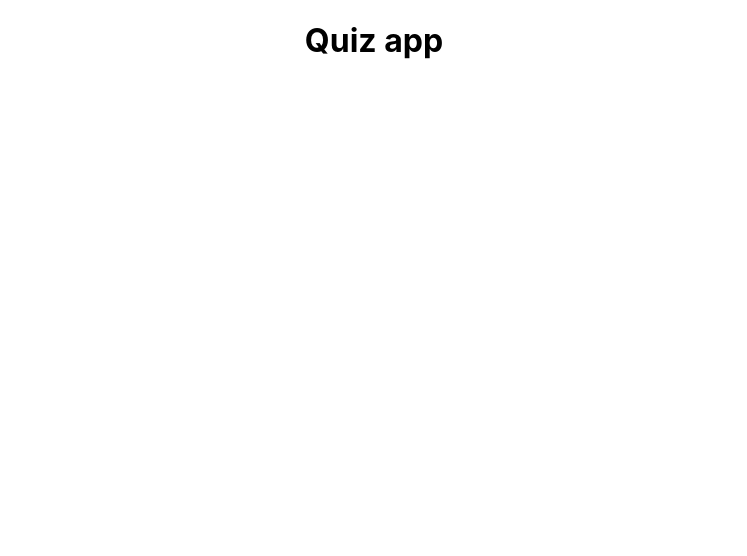
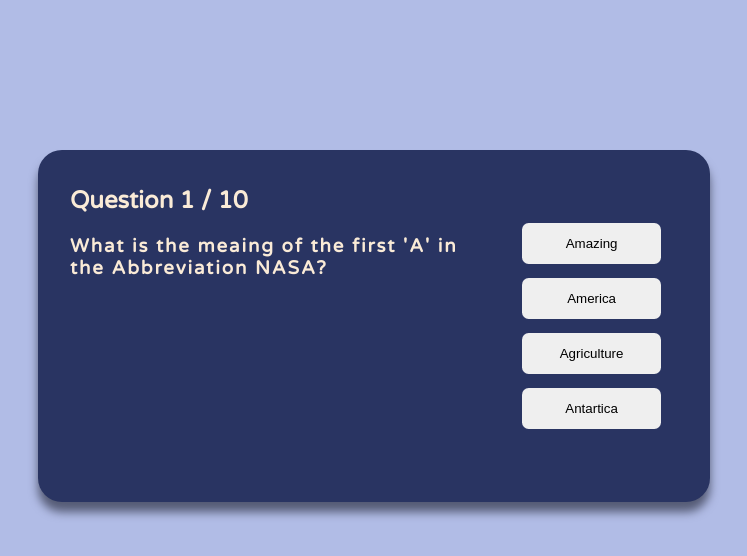
Before and after one commit to aguilanbon/react-quiz-app, a React (Create React App) app: page / in a window 1280 px wide. Shown: the top 556 px of the page, without its empty margins (266-1013 px from the left). Built offline with nearby package versions, Linux system fonts and the light colour scheme.

Commit message:
Quiz cards styling

```diff
--- a/src/App.css
+++ b/src/App.css
@@ -1,38 +1,50 @@
 .App {
-  text-align: center;
-}
-
-.App-logo {
-  height: 40vmin;
-  pointer-events: none;
-}
-
-@media (prefers-reduced-motion: no-preference) {
-  .App-logo {
-    animation: App-logo-spin infinite 20s linear;
-  }
-}
-
-.App-header {
-  background-color: #282c34;
-  min-height: 100vh;
   display: flex;
   flex-direction: column;
   align-items: center;
   justify-content: center;
-  font-size: calc(10px + 2vmin);
-  color: white;
+  max-width: 50%;
+  margin: 150px auto;
 }
 
-.App-link {
-  color: #61dafb;
+.card-container {
+  display: flex;
+  flex-direction: row;
+  width: 100%;
+  background-color: #293462;
+  padding: 1em;
+  border-radius: 1.5em;
+  height: 40vh;
+  box-shadow: 0 10px 10px #565c76;
 }
 
-@keyframes App-logo-spin {
-  from {
-    transform: rotate(0deg);
-  }
-  to {
-    transform: rotate(360deg);
-  }
+.left-col {
+  width: 70%;
+  padding: 0 1em;
 }
+
+.left-col h3 {
+  letter-spacing: .1em;
+}
+
+.right-col {
+  width: 30%;
+  padding: 0 1em;
+  display: flex;
+  flex-direction: column;
+  align-items: center;
+  justify-content: center;
+}
+
+.right-col button {
+  margin: .5em 0;
+  padding: 1em .5em;
+  border-radius: .5em;
+  border: none;
+  width: 80%;
+  cursor: pointer;
+}
+
+.right-col button:hover {
+  background-color: rgb(247, 198, 133);
+}
--- a/src/App.js
+++ b/src/App.js
@@ -1,9 +1,11 @@
 import './App.css';
+import Card from './components/Card'
 
 function App() {
   return (
     <div className="App">
-      <h1>Quiz app</h1>
+      {/* <h1>Quiz App</h1> */}
+      <Card />
     </div>
   );
 }
--- /dev/null
+++ b/src/components/Card.jsx
@@ -0,0 +1,20 @@
+import React from 'react'
+
+function Card() {
+    return (
+        <div className="card-container">
+            <div className="left-col">
+                <h2>Question 1 / 10</h2>
+                <h3>What is the meaing of the first 'A' in the Abbreviation NASA?</h3>
+            </div>
+            <div className="right-col">
+                <button>Amazing</button>
+                <button>America</button>
+                <button>Agriculture</button>
+                <button>Antartica</button>
+            </div>
+        </div>
+    )
+}
+
+export default Card
--- a/src/index.css
+++ b/src/index.css
@@ -1,10 +1,15 @@
+@import url('https://fonts.googleapis.com/css2?family=Ubuntu:wght@300;400&family=Varela+Round&display=swap');
+
 body {
   margin: 0;
-  font-family: -apple-system, BlinkMacSystemFont, 'Segoe UI', 'Roboto', 'Oxygen',
+  /* font-family: -apple-system, BlinkMacSystemFont, 'Segoe UI', 'Roboto', 'Oxygen',
     'Ubuntu', 'Cantarell', 'Fira Sans', 'Droid Sans', 'Helvetica Neue',
-    sans-serif;
+    sans-serif; */
+  font-family: 'Varela Round', sans-serif;
   -webkit-font-smoothing: antialiased;
   -moz-osx-font-smoothing: grayscale;
+  background-color: #B1BCE6;
+  color: antiquewhite;
 }
 
 code {
```
